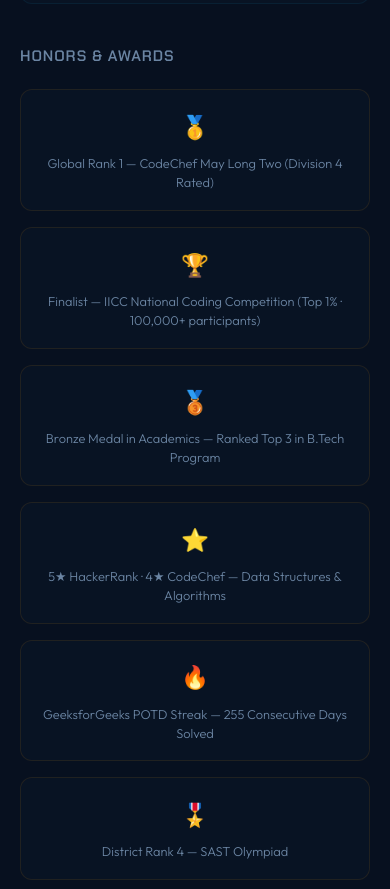
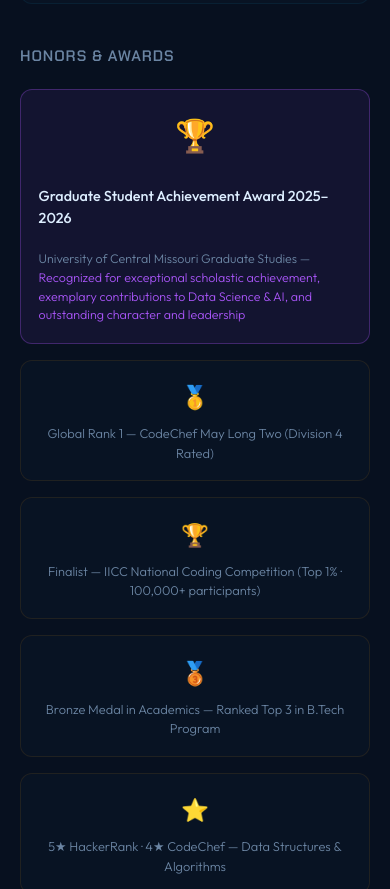
Before and after one commit to GodVilan/GodVilan.github.io, a plain HTML site: page index.html in a window 390 px wide. Shown: the part 10439-11328 px from the top of the page. Drawn offline with Linux system fonts and the light colour scheme.

Commit message:
feat: Added Award

```diff
--- a/index.html
+++ b/index.html
@@ -1052,6 +1052,19 @@
       gap: 1rem;
     }
 
+    .awards-grid .award-card:first-child {
+      grid-column: 1 / -1;
+      display: flex;
+      gap: 1rem;
+      align-items: flex-start;
+      text-align: left;
+    }
+
+    .awards-grid .award-card:first-child .award-ico {
+      font-size: 2rem;
+      flex-shrink: 0;
+    }
+
     .award-card {
       background: rgba(10, 22, 40, .5);
       border: 1px solid rgba(245, 158, 11, .1);
@@ -1259,9 +1272,16 @@
 
       .skills-layout,
       .edu-grid,
-      .cert-grid,
+      .cert-grid {
+        grid-template-columns: repeat(2, 1fr);
+      }
+
       .awards-grid {
         grid-template-columns: repeat(2, 1fr);
+      }
+
+      .awards-grid .award-card:first-child {
+        grid-column: 1 / -1;
       }
 
       .nav-links {
@@ -1385,7 +1405,8 @@
             research through model training, containerized deployment, REST APIs, and CI/CD automation on AWS.</p>
           <p>Currently an M.S. student in Data Science &amp; AI at the University of Central Missouri with a
             <strong>perfect 4.0 GPA</strong>, I spend my time building production RAG pipelines, multimodal deep
-            learning systems, and real-time fraud detection APIs you can actually hit with a curl command.</p>
+            learning systems, and real-time fraud detection APIs you can actually hit with a curl command.
+          </p>
           <p>I'm looking for full-time &amp; internship roles in <strong>Data Science, ML Engineering, or Applied
               AI</strong> in the United States — available immediately.</p>
         </div>
@@ -1408,8 +1429,8 @@
                 / Data Scientist"</span>,</div>
             <div class="term-line">&nbsp;&nbsp;<span class="term-key">"gpa"</span>: <span class="term-num">4.0</span>,
             </div>
-            <div class="term-line">&nbsp;&nbsp;<span class="term-key">"location"</span>: <span
-                class="term-str">"United States"</span>,</div>
+            <div class="term-line">&nbsp;&nbsp;<span class="term-key">"location"</span>: <span class="term-str">"United
+                States"</span>,</div>
             <div class="term-line">&nbsp;&nbsp;<span class="term-key">"open_to_work"</span>: <span
                 class="term-bool">true</span>,</div>
             <div class="term-line">&nbsp;&nbsp;<span class="term-key">"available"</span>: <span
@@ -1426,7 +1447,8 @@
             <div class="term-line">&nbsp;&nbsp;<span class="term-key">"codechef_rank"</span>: <span
                 class="term-str">"Global #1"</span>,</div>
             <div class="term-line">&nbsp;&nbsp;<span class="term-key">"streak"</span>: <span class="term-num">255</span>
-              <span style="color:var(--muted)">// consecutive days</span></div>
+              <span style="color:var(--muted)">// consecutive days</span>
+            </div>
             <div class="term-line">}</div>
           </div>
         </div>
@@ -1760,6 +1782,15 @@
 
       <h3 class="sub-heading reveal" style="margin-top:2rem">Honors &amp; Awards</h3>
       <div class="awards-grid reveal">
+        <div class="award-card"
+          style="background:rgba(168,85,247,.08);border-color:rgba(168,85,247,.3);grid-column:1/-1;flex-direction:column;align-items:center;">
+          <div class="award-ico">&#127942;</div>
+          <div class="award-txt" style="color:var(--text);font-weight:500;font-size:.9rem;margin-bottom:.3rem;">Graduate
+            Student Achievement Award 2025&ndash;2026</div>
+          <div class="award-txt" style="font-size:.78rem;">University of Central Missouri Graduate Studies &mdash; <span
+              style="color:var(--pu);">Recognized for exceptional scholastic achievement, exemplary contributions to
+              Data Science &amp; AI, and outstanding character and leadership</span></div>
+        </div>
         <div class="award-card">
           <div class="award-ico">&#129351;</div>
           <div class="award-txt">Global Rank 1 — CodeChef May Long Two (Division 4 Rated)</div>
```
